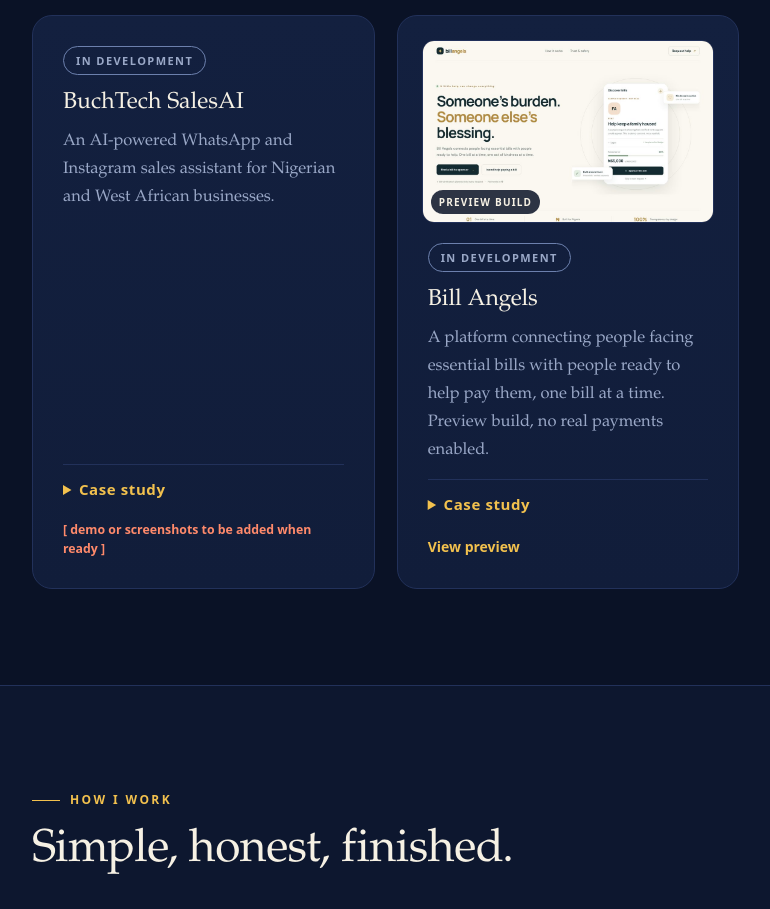
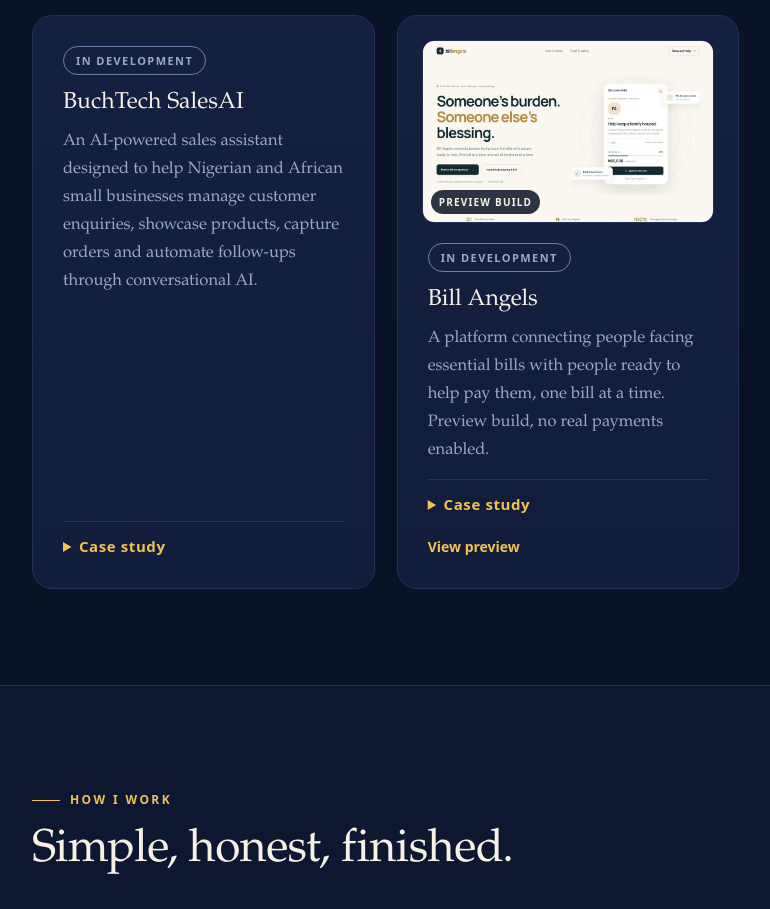
Before and after one commit to dahboss-001/promise-michael, a plain HTML site: page index.html in a window 1280 px wide. Shown: the part 3900-4809 px from the top of the page, without its empty margins (72-842 px from the left). Drawn offline with Linux system fonts and the light colour scheme.

Commit message:
SalesAI card

```diff
--- a/index.html
+++ b/index.html
@@ -177,9 +177,9 @@ main:focus{outline:none}
 <div class="links"><a href="https://kobochat-hub.timelesscollection-businesss.workers.dev">Try the demo</a></div>
 <p style="font-size:13px;color:var(--mute);margin-top:10px">Demo is browser-only: no real WhatsApp, no real payments.</p></div>
 <div class="card rv"><span class="pill soon">In development</span><h3>BuchTech SalesAI</h3>
-<p>An AI-powered WhatsApp and Instagram sales assistant for Nigerian and West African businesses.</p>
-<details class="cs"><summary>Case study</summary><dl><dt>What it is</dt><dd>An AI sales assistant for WhatsApp and Instagram, aimed at Nigerian and West African businesses.</dd><dt>Planned features</dt><dd>Automated customer conversations, product recommendations, order management, payment tracking and follow-ups.</dd><dt>Status</dt><dd>In development. No public demo or screenshots yet.</dd></dl></details>
-<div class="links"><span class="ph">[ demo or screenshots to be added when ready ]</span></div></div>
+<p>An AI-powered sales assistant designed to help Nigerian and African small businesses manage customer enquiries, showcase products, capture orders and automate follow-ups through conversational AI.</p>
+<details class="cs"><summary>Case study</summary><dl><dt>What it is</dt><dd>A conversational AI sales assistant for Nigerian and African small businesses.</dd><dt>What it is meant to do</dt><dd>Manage customer enquiries, showcase products, capture orders and automate customer follow-ups.</dd><dt>Being built with</dt><dd>Gemini AI, WhatsApp integration and a business dashboard for managing products, customers and orders.</dd><dt>Status</dt><dd>In development. Core features are under development and the full WhatsApp sales workflow is not yet live.</dd></dl></details>
+</div>
 <div class="card rv"><div class="thumbs"><a class="thumb" href="https://bill-angels.onrender.com/"><img src="img/billangels.jpg" width="960" height="675" loading="lazy" alt="Screenshot of the Bill Angels landing page: Someone's burden. Someone else's blessing, with a sample bill request card"><span>Preview build</span></a></div><span class="pill soon">In development</span><h3>Bill Angels</h3>
 <p>A platform connecting people facing essential bills with people ready to help pay them, one bill at a time. Preview build, no real payments enabled.</p>
 <details class="cs"><summary>Case study</summary><dl><dt>What it addresses</dt><dd>People who struggle to pay essential bills such as rent, and people who want to help but need a trustworthy way to do it.</dd><dt>How bills are submitted</dt><dd>Recipients submit the bill amount, category, due date and private supporting documents.</dd><dt>How requests are handled</dt><dd>Requests are meant to be reviewed before they appear in the donor feed. Donors browse requests, contribute to a bill or skip to the next. After a verified payment, the recipient gets a notification and a payment record.</dd><dt>What exists</dt><dd>A public preview landing page that explains the flow, with a clearly labelled sample request. Real payments, verification and the full submission flow are not live yet.</dd><dt>Status</dt><dd>In development.</dd></dl></details>
```
